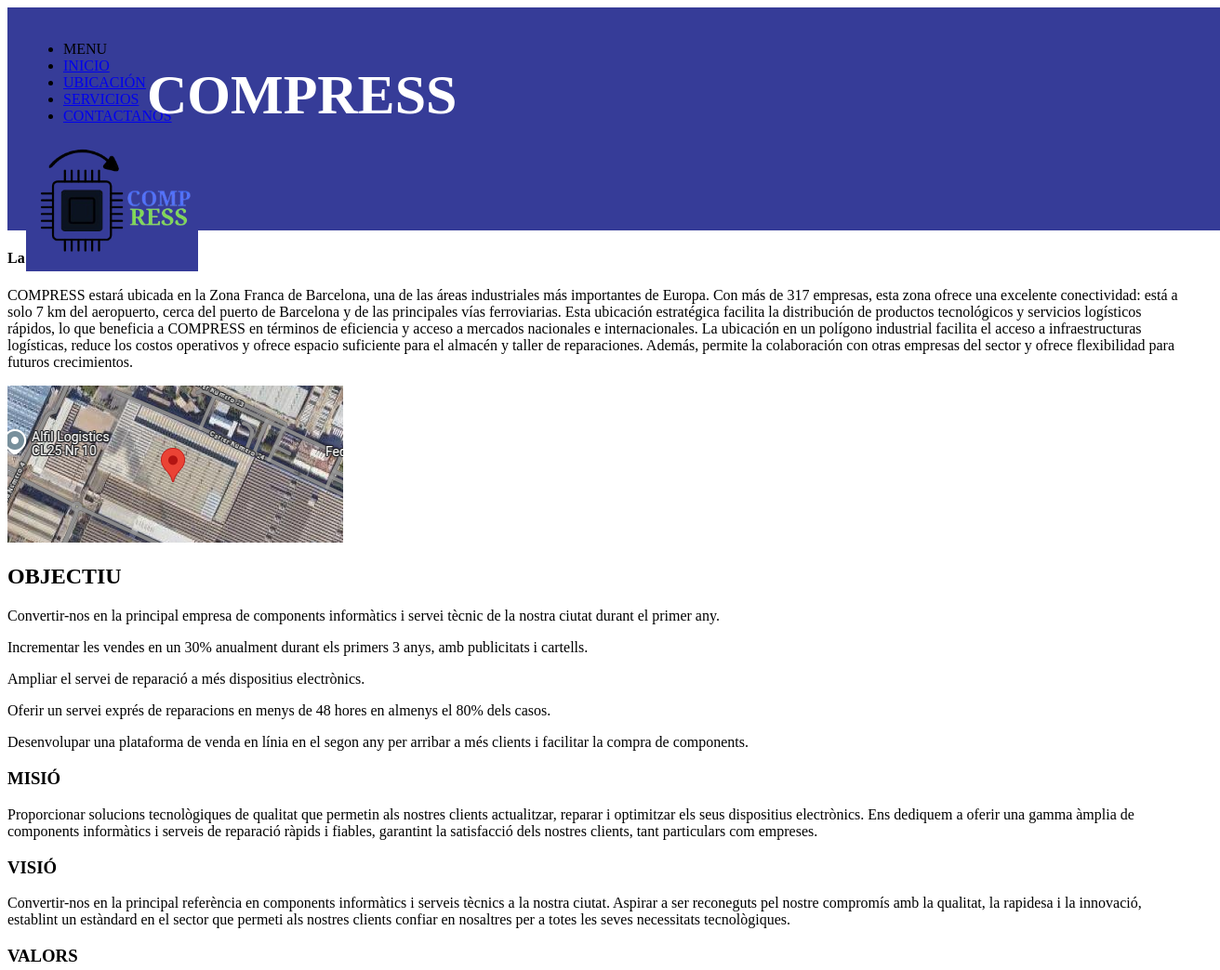
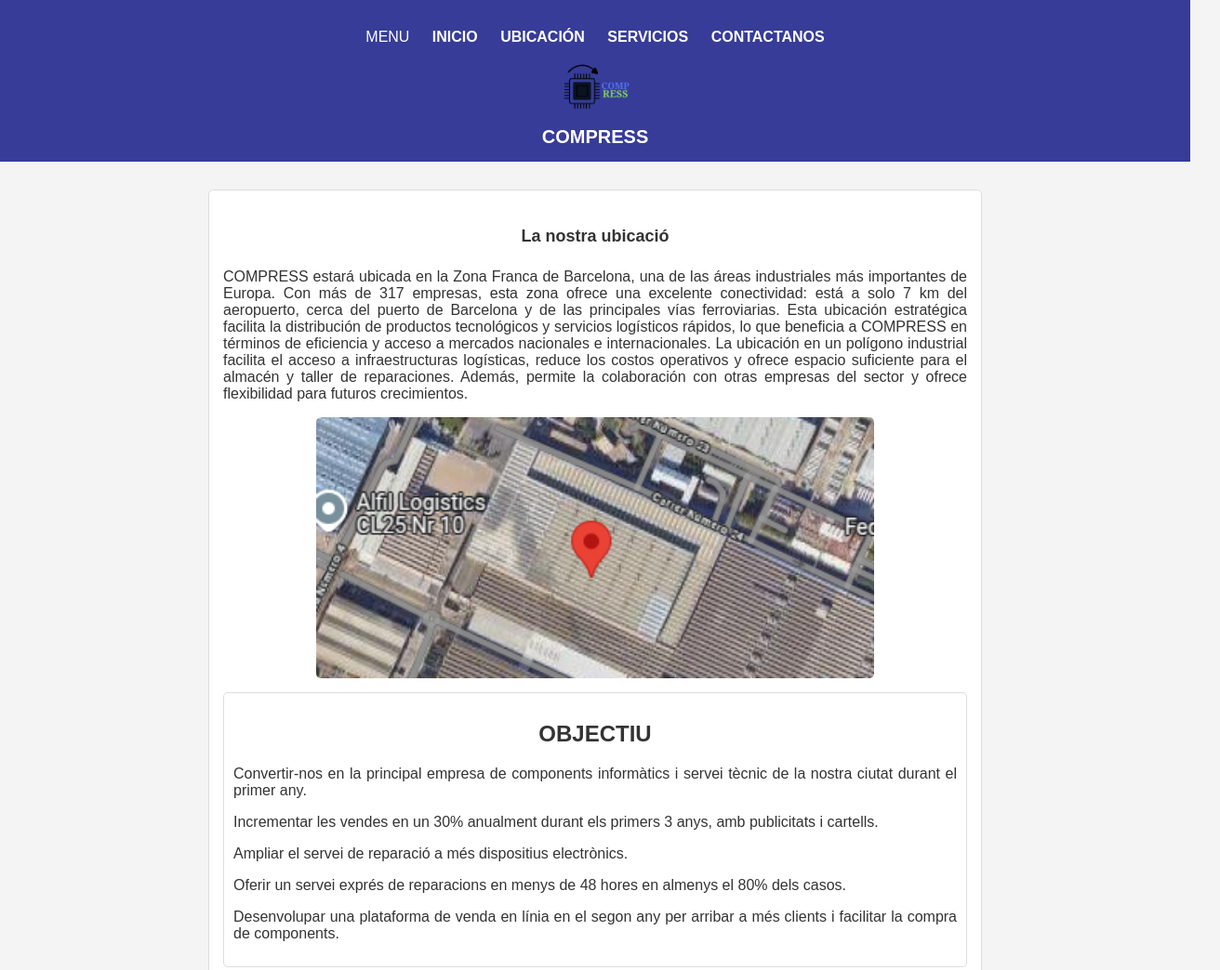
Before and after one commit to DavidOliva697/M15-sprint6, a plain HTML site: page coompress/ubicacion.html in a window 1280 px wide. Shown: the top 1044 px of the page at 93% size, 1312 px wide, since content can reach past the window. Drawn offline with Linux system fonts and the light colour scheme.

Commit message:
26 DE MARZO-PRUEBA

```diff
--- a/coompress/ubicacion.html
+++ b/coompress/ubicacion.html
@@ -62,5 +62,21 @@
 
     <div class="footer">
     </div>
+    <script>
+        document.addEventListener("DOMContentLoaded", function() {
+            function revealElements() {
+                let elements = document.querySelectorAll("#text1, #text2, #text3, #text4");
+                elements.forEach(element => {
+                    let position = element.getBoundingClientRect().top;
+                    let windowHeight = window.innerHeight;
+                    if (position < windowHeight - 50) {
+                        element.classList.add("reveal");
+                    }
+                });
+            }
+            window.addEventListener("scroll", revealElements);
+            revealElements();
+        });
+    </script>
 </body>
 </html>
--- a/css/style.css
+++ b/css/style.css
@@ -1,32 +1,112 @@
+/* Estilos generales */
+body {
+    font-family: Arial, sans-serif;
+    margin: 0;
+    padding: 0;
+    background-color: #f4f4f4;
+    color: #333;
+}
+
+/* Encabezado */
+.header {
+    background-color: rgb(54, 60, 152);
+    color: white;
+    padding: 15px;
+    text-align: center;
+}
+
+.index ul {
+    list-style: none;
+    padding: 0;
+    text-align: center;
+}
+
+.index ul li {
+    display: inline;
+    margin: 0 10px;
+}
+
+.index ul li a {
+    text-decoration: none;
+    color: white;
+    font-weight: bold;
+}
+
+.imagen img {
+    width: 80px;
+    display: block;
+    margin: 10px auto;
+}
+
+.titol h1 {
+    margin: 0;
+    font-size: 20px;
+}
+
+/* Contenido principal */
+.general {
+    padding: 15px;
+    text-align: center;
+}
+
+.text {
+    width: 90%;
+    max-width: 800px;
+    margin: auto;
+    padding: 15px;
+    background: white;
+    border: 1px solid #ddd;
+    border-radius: 5px;
+}
+
+.text h4 {
+    font-size: 18px;
+    text-align: center;
+}
+
+.text p {
+    text-align: justify;
+}
+
+.text a img {
+    width: 100%;
+    max-width: 600px;
+    display: block;
+    margin: 10px auto;
+    border-radius: 5px;
+}
+
+/* Secciones de objetivos, misión, visión y valores con animación de aparición */
+#text1, #text2, #text3, #text4 {
+    background: white;
+    padding: 10px;
+    margin-top: 15px;
+    border: 1px solid #ddd;
+    border-radius: 5px;
+    opacity: 0;
+    transform: translateY(30px);
+    transition: opacity 0.6s ease-out, transform 0.6s ease-out;
+}
+
+#text1 h2, #text2 h3, #text3 h3, #text4 h3 {
+    text-align: center;
+}
+
+#text1 p, #text2 p, #text3 p, #text4 p {
+    text-align: justify;
+}
+
+/* Pie de página */
 .footer {
     background-color: rgb(54, 60, 152);
     color: white;
-    padding: 20px 0;
     text-align: center;
+    padding: 10px;
+    margin-top: 15px;
 }
 
-
-
-.header {
-    width: 100%;
-    height: 200px;
-    background-color: rgb(54, 60, 152);
-    position: relative;
-    padding: 20px;
+/* Animación al hacer scroll */
+.reveal {
+    opacity: 1 !important;
+    transform: translateY(0) !important;
 }
-
-.header .titol {
-    position: absolute;
-    top: 20px;
-    left: 150px;
-    font-size: 30px;
-    font-weight: bold;
-    color: white;
-    text-align: center;
-}
-
-.menu {
-    position: absolute;
-    bottom: 20px;
-    left: 20px;
-}
```
